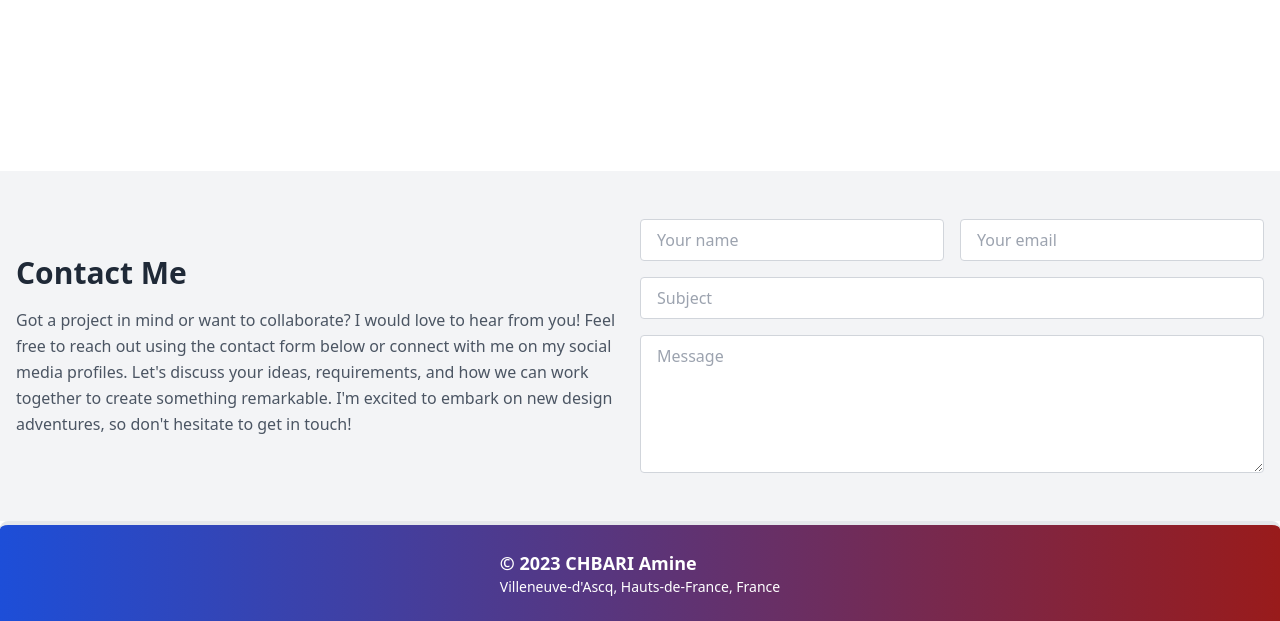
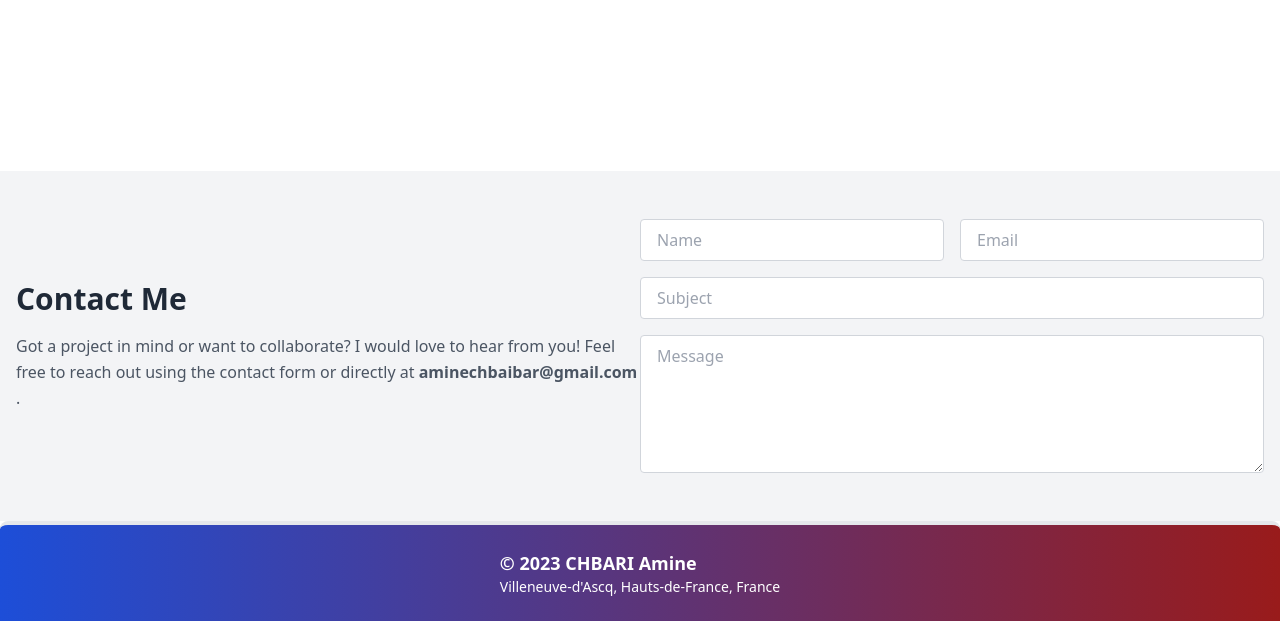
Before and after one commit to AmineChbari/projects, a PHP site: page /src/index.html in a window 1280 px wide. Shown: the part 1861-2482 px from the top of the page. Run offline with PHP 8.4, Linux system fonts and the light colour scheme; some libraries are stand-ins or nearby versions.

Commit message:
update portfolio

```diff
--- a/portfolio/script/darkMode.js
+++ b/portfolio/script/darkMode.js
@@ -1,6 +1,10 @@
-const darkModeButton = document.getElementById("darkModeButton");
-const body = document.body;
+const darkModeButton = document.getElementById('darkModeButton');
+const toggleDarkMode = () => {
+  if (document.body.classList.contains('dark-mode')) {
+    document.body.classList.remove('dark-mode');
+  } else {
+    document.body.classList.add('dark-mode');
+  }
+};
 
-darkModeButton.addEventListener("click", () => {
-body.classList.toggle("darkMode");
-});
+darkModeButton.addEventListener('click', toggleDarkMode);
--- a/portfolio/src/index.html
+++ b/portfolio/src/index.html
@@ -7,7 +7,7 @@
     <!-- Import Tailwind CSS CDN -->
     <link rel="stylesheet" href="https://cdnjs.cloudflare.com/ajax/libs/tailwindcss/2.2.7/tailwind.min.css">
     <link rel="stylesheet" href="../style/style.css">
-    <script src="../script/darkMode.js"></script>
+    <!-- <script src="../script/darkMode.js"></script> -->
     <script src="../node_modules/flowbite/dist/flowbite.bundle.js"></script>
     <title>CHBARI Amine</title>
 </head>
@@ -18,10 +18,10 @@
         <nav>
             <ul class="flex items-center space-x-4">
                 <!-- Use hover effects and active class to style the navigation links -->
-                <li class="navItem"><a href="#about" class="text-white hover:text-blue-700 active:text-purple-600 font-bold text-xl mx-1 hover:underline">About</a></li>
-                <li class="navItem"><a href="#projects" class="text-white hover:text-blue-700 active:text-purple-600 font-bold text-xl mx-1 hover:underline">Projects</a></li>
-                <li class="navItem"><a href="#skills" class="text-white hover:text-blue-700 active:text-purple-600 font-bold text-xl mx-1 hover:underline">Skills</a></li>
-                <li class="navItem"><a href="#contact" class="text-white hover:text-blue-700 active:text-purple-600 font-bold text-xl mx-1 hover:underline">Contact</a></li>
+                <li class="navItem"><a href="#about" class="text-white active:text-purple-600 font-bold text-xl mx-1 hover:underline">About</a></li>
+                <li class="navItem"><a href="#projects" class="text-white active:text-purple-600 font-bold text-xl mx-1 hover:underline">Projects</a></li>
+                <li class="navItem"><a href="#skills" class="text-white active:text-purple-600 font-bold text-xl mx-1 hover:underline">Skills</a></li>
+                <li class="navItem"><a href="#contact" class="text-white active:text-purple-600 font-bold text-xl mx-1 hover:underline">Contact</a></li>
             </ul>
         </nav>
         <button type="button" id="darkModeButton" class="my-btn text-white hover:text-red-800 active:text-purple-600 right-0 inset-x-0">
@@ -44,7 +44,7 @@
             </div>
             <!-- Use text utilities to style the heading and the paragraph -->
             <div class="flex flex-col justify-center items-start">
-                <h2 class="text-2xl text-gray-800 mb-4">Hello, I'm <span class="font-bold text-4xl">CHBARI Amine</span> .</h2>
+                <h2 class="text-2xl text-gray-800 mb-4">Hello, I'm <span class="font-bold text-4xl" >CHBARI Amine</span> .</h2>
                 <p class="text-gray-600 leading-relaxed">Welcome to my portfolio! I am a passionate computer science student with expertise in creating intuitive and user-friendly interfaces. I believe in the power of design to solve problems and enhance user experiences. With a strong foundation in UX/UI principles, I strive to create visually appealing and functional designs that leave a lasting impression.</p>
             </div>
         </section>
@@ -205,7 +205,7 @@
             <!-- Use text utilities to style the heading and the paragraph -->
             <div class="w-full md:w-1/2 mb-8 md:mb-0">
                 <h2 class="text-3xl font-bold text-gray-800 mb-4">Contact Me</h2>
-                <p class="text-gray-600 leading-relaxed">Got a project in mind or want to collaborate? I would love to hear from you! Feel free to reach out using the contact form below or connect with me on my social media profiles. Let's discuss your ideas, requirements, and how we can work together to create something remarkable. I'm excited to embark on new design adventures, so don't hesitate to get in touch!</p>
+                <p class="text-gray-600 leading-relaxed">Got a project in mind or want to collaborate? I would love to hear from you! Feel free to reach out using the contact form or directly at <b>aminechbaibar@gmail.com</b> .</p>
             </div>
             <!-- Use form utilities to style the input fields and the button -->
             <!-- Use flexbox and space-x utilities to align the input fields horizontally -->
@@ -213,9 +213,9 @@
             <form action="#" method="POST" class="w-full md:w-1/2">
                 <div class="flex flex-col space-y-4">
                     <div class="flex flex-col md:flex-row space-y-4 md:space-y-0 md:space-x-4">
-                        <input type="text" name="name" id="name" placeholder="Your name" required
+                        <input type="text" name="name" id="name" placeholder="Name" required
                             class="w-full px-4 py-2 border border-gray-300 rounded focus:outline-none focus:ring focus:ring-indigo-200">
-                        <input type="email" name="email" id="email" placeholder="Your email" required
+                        <input type="email" name="email" id="email" placeholder="Email" required
                             class="w-full px-4 py-2 border border-gray-300 rounded focus:outline-none focus:ring focus:ring-indigo-200">
                     </div>
                     <input type="text" name="subject" id="subject" placeholder="Subject"
--- a/portfolio/style/style.css
+++ b/portfolio/style/style.css
@@ -6,12 +6,12 @@
     background-color: rgb(26, 31, 116);
   } */
 
-  svg:hover .navItem:hover {
+  svg:hover , .navItem:hover {
     transform: scale(1.2);
     transition: transform 0.3s ease;
   }
 
-  svg .navItem {
+  svg , .navItem {
     transform: none;
     transition: transform 0.3s ease;
   }
```
